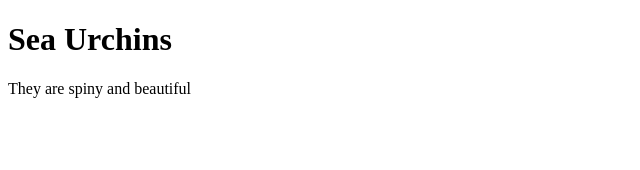
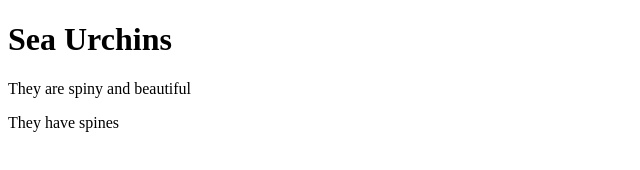
Before and after one commit to emikay/seaUrchins, a plain HTML site: page index.html in a window 1280 px wide. Shown: the whole page, without its empty margins (0-640 px from the left). Drawn offline with Linux system fonts and the light colour scheme.

Commit message:
added paragraph

```diff
--- a/index.html
+++ b/index.html
@@ -8,5 +8,6 @@
 <body>
     <h1>Sea Urchins</h1>
     <p>They are spiny and beautiful</p>
+    <p>They have spines</p>
 </body>
 </html>
```
